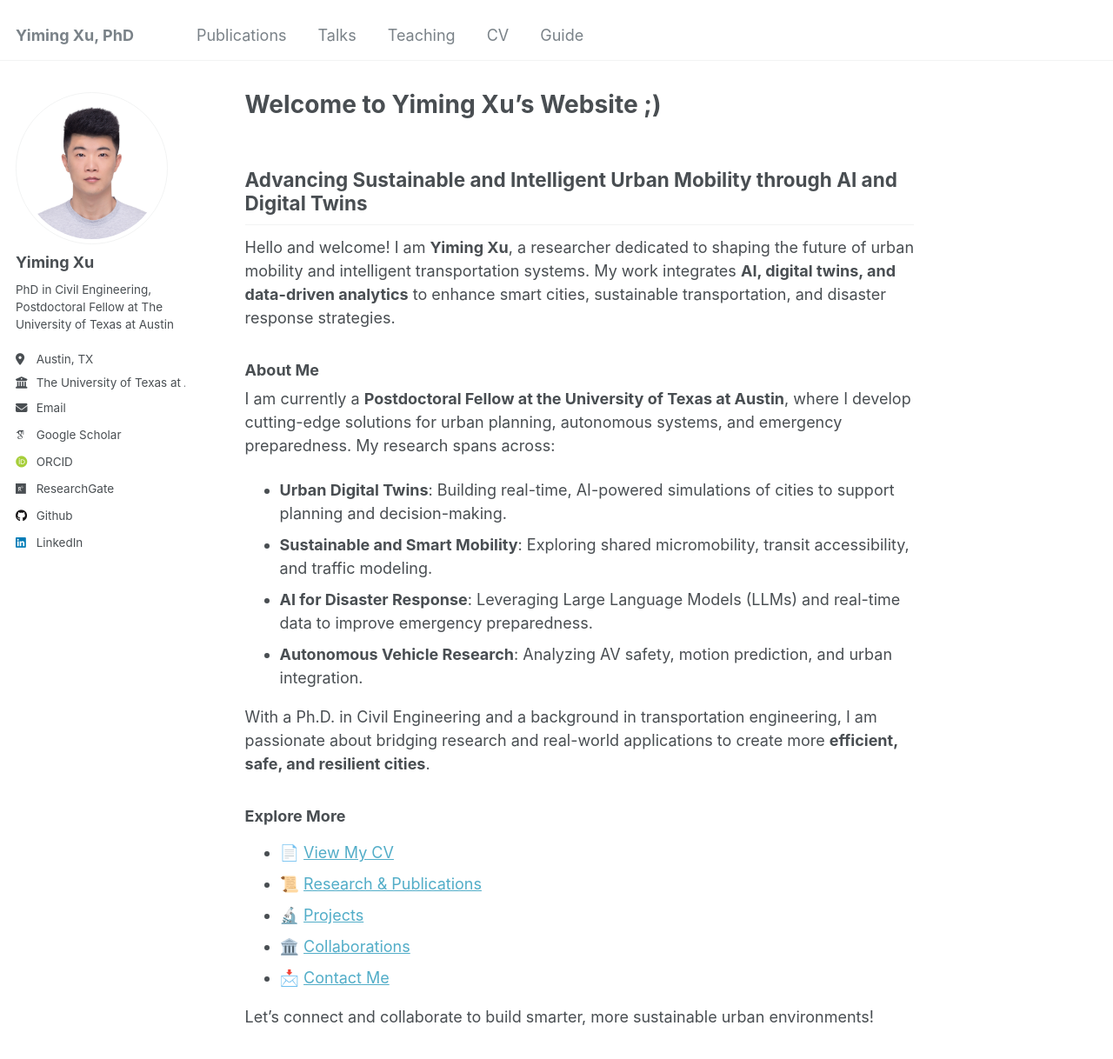
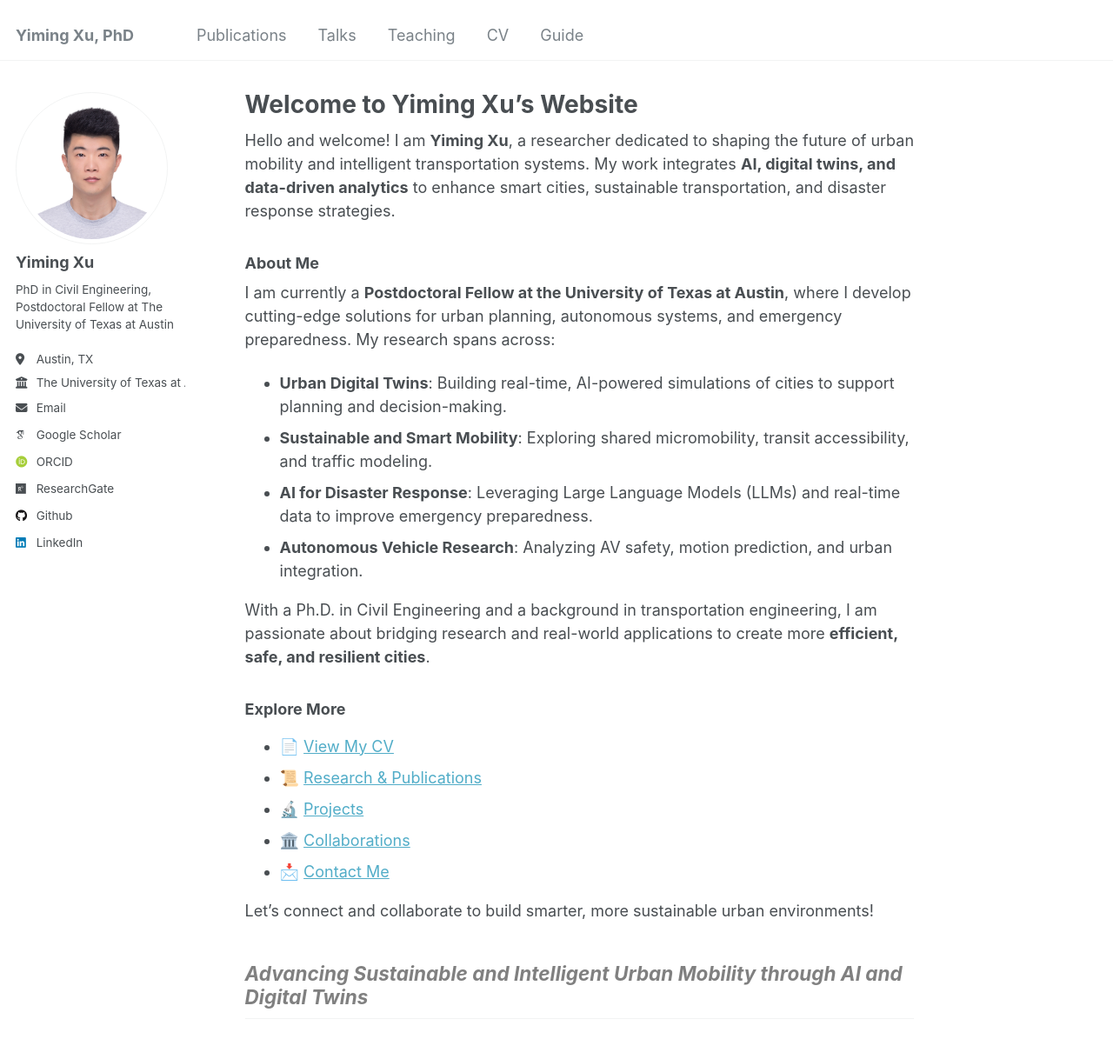
Before and after one commit to xuyimingxym/xuyimingxym.github.io, a Jekyll site: the page built from _pages/about.md, in a window 1280 px wide and 1400 px high. Shown: the top 1218 px of the window at 87% size. Built offline with Jekyll 4.4.1, drawn with Linux system fonts in a browser that asks for light colours; some web fonts are replaced; some of the changed lines change nothing that is shown.

Commit message:
Update about.md

```diff
--- a/_pages/about.md
+++ b/_pages/about.md
@@ -1,14 +1,12 @@
 ---
 permalink: /
-title: "Welcome to Yiming Xu's Website ;)"
+title: "Welcome to Yiming Xu's Website"
 author_profile: True
 redirect_from:
   - /about/
   - /about.html
 ---
 
-
-## Advancing Sustainable and Intelligent Urban Mobility through AI and Digital Twins
 
 Hello and welcome! I am **Yiming Xu**, a researcher dedicated to shaping the future of urban mobility and intelligent transportation systems. My work integrates **AI, digital twins, and data-driven analytics** to enhance smart cities, sustainable transportation, and disaster response strategies.
 
@@ -30,3 +28,5 @@ With a Ph.D. in Civil Engineering and a background in transportation engineering
 - 📩 [Contact Me](#)
 
 Let's connect and collaborate to build smarter, more sustainable urban environments!
+
+## *<span style="color:grey;">Advancing Sustainable and Intelligent Urban Mobility through AI and Digital Twins</span>*
```
